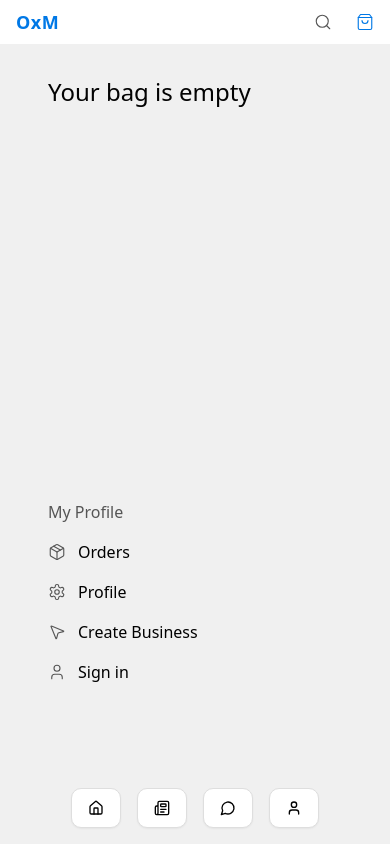
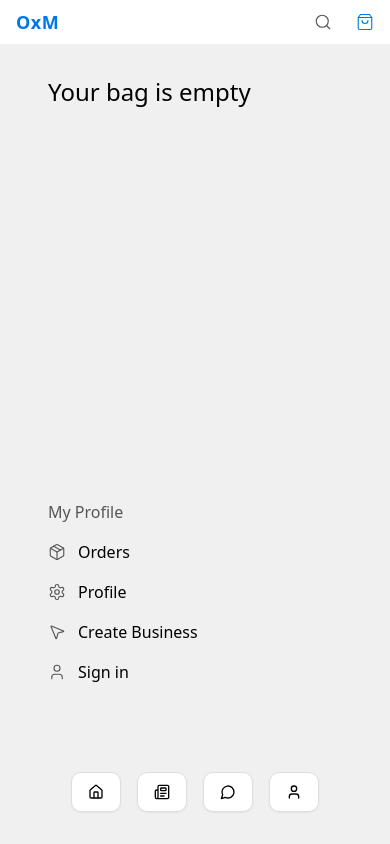
Before and after one commit to RohithAchar/oxm, a Next.js app: page /bag in a window 390 px wide. Built offline with nearby package versions, Linux system fonts and the light colour scheme; no server answers.

Commit message:
mobile menu update

```diff
--- a/components/nav/mobile-menu.tsx
+++ b/components/nav/mobile-menu.tsx
@@ -27,8 +27,8 @@ const menuItems = [
 
 const MobileMenu = () => {
   return (
-    <div className="bg-muted md:hidden fixed bottom-0 left-0 z-50 w-full">
-      <div className="flex justify-center items-center py-4 gap-4">
+    <div className="bg-muted md:hidden fixed bottom-4 left-1/2 -translate-x-1/2 p-4 rounded-2xl z-50">
+      <div className="flex justify-center items-center gap-4">
         {menuItems.map((item) => (
           <Button size={"lg"} variant={"outline"} asChild key={item.name}>
             <Link href={item.href}>{item.icon}</Link>
```
